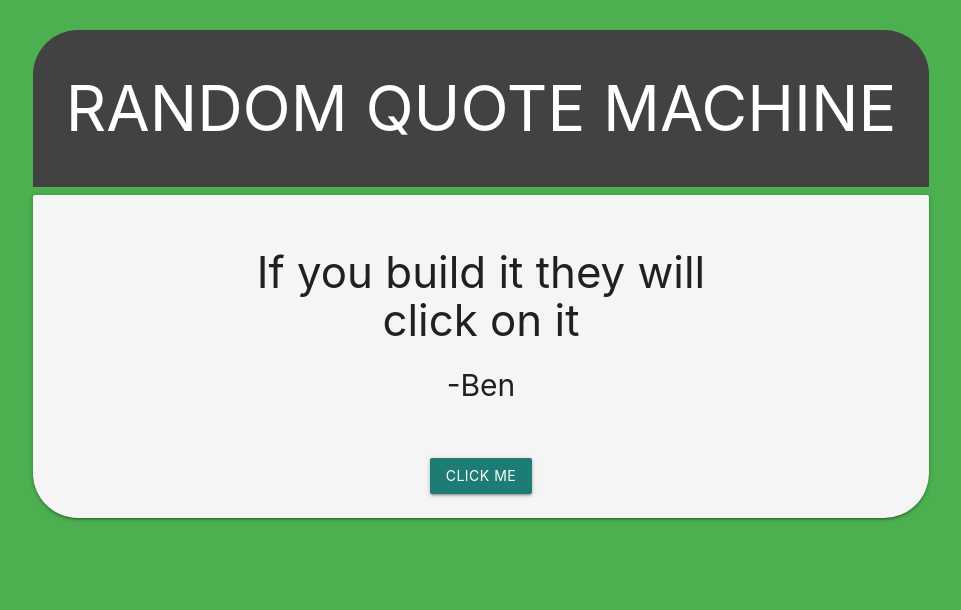
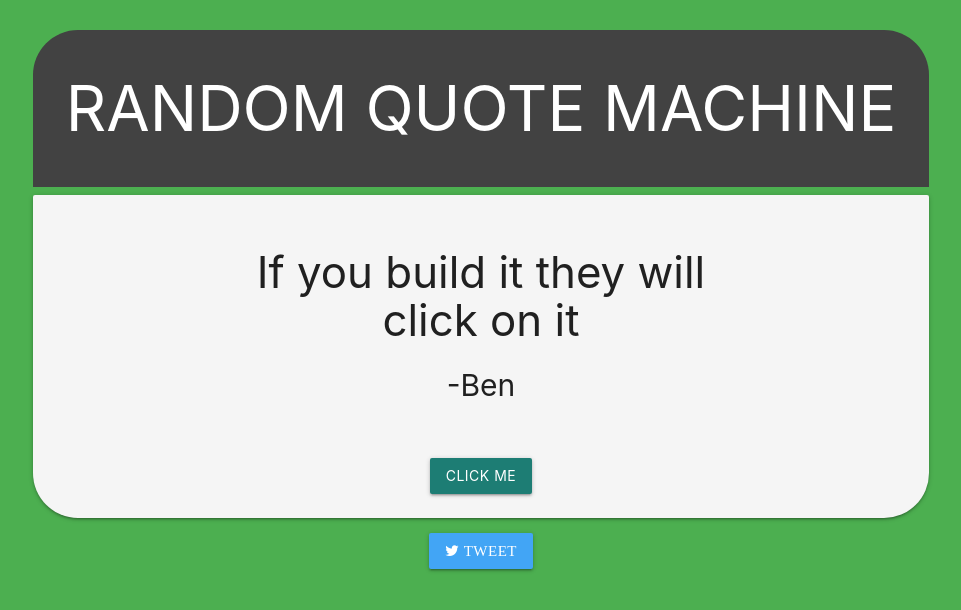
Before and after one commit to bbenkert/random-quote-machine, a plain HTML site: page index.html in a window 1280 px wide. Both pictures are taken after a click on the button "CLICK ME". Shown: the whole page, without its empty margins (159-1120 px from the left). Drawn offline with nearby package versions, Linux system fonts and the light colour scheme.

Commit message:
Update var Quote to fix TweetIt()

```diff
--- a/index.html
+++ b/index.html
@@ -28,7 +28,7 @@
 
   </div>
     <!-- tweetId innerHTML is replaced when tweetIt() executes-->
-<p id="tweetIt"></p><script async src="//platform.twitter.com/widgets.js" charset="utf-8"></script>
+<p id="tweetIt"></p><script async src="https://platform.twitter.com/widgets.js" charset="utf-8"></script>
   </div>
 </body>
 
--- a/js/scripts.js
+++ b/js/scripts.js
@@ -34,12 +34,17 @@ var quotes = [
     }
 ];
 var currentQuote;
+var Quote = "";
 function pullRandomQuote(){
  do{  var num =  Math.floor(Math.random() * quotes.length);
   } while (currentQuote === num);
 currentQuote = num;
-quoteAndAuthor = "<h3>" + quotes[num].quote + "</h3>-" + quotes[num].author;
+Quote = quotes[num].quote;
+quoteAndAuthor = "<h3>" + Quote + "</h3>-" + quotes[num].author;
 document.getElementById("randomQuote").innerHTML = quoteAndAuthor;
+tweetQuote = quotes[num].quote;
+console.log(Quote);
+
  }
 
 //change background color when click me is clicked
@@ -53,5 +58,5 @@ function changeBgColor() {
 }
 //change quote in tweet link
 function tweetIt(){
-  document.getElementById("tweetIt").innerHTML = '<a href="https://twitter.com/intent/tweet?text='+quotes[num].quote+'&tw_p=tweetbutton&url=https%3A%2F%2Fcodepen.io%2Fbbenkert%2Fpen%2FWOaqRR"><button class="fa fa-twitter btn blue lighten-1"> Tweet</button>';
+  document.getElementById("tweetIt").innerHTML = '<a href="https://twitter.com/intent/tweet?text=' + Quote + '&tw_p=tweetbutton&url=https%3A%2F%2Fcodepen.io%2Fbbenkert%2Fpen%2FWOaqRR"><button class="fa fa-twitter btn blue lighten-1"> Tweet</button>';
 }
```
